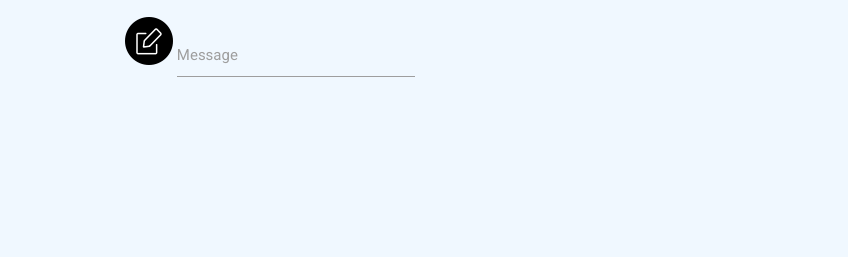
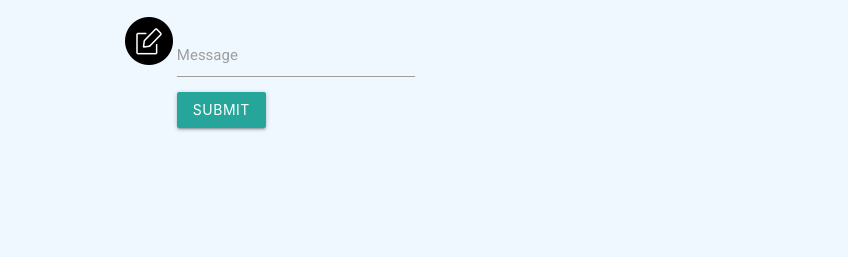
Before and after one commit to morralex/Basic-Portfolio, a plain HTML site: page contact.html in a window 1280 px wide. Shown: the part 391-648 px from the top of the page, 0-848 px from the left. Drawn offline with nearby package versions, Linux system fonts and the light colour scheme.

Commit message:
add submit

```diff
--- a/contact.html
+++ b/contact.html
@@ -59,7 +59,10 @@
                                         </div>
                                         <div class="input-field col s5">
                                             <textarea id="icon_prefix2" class="materialize-textarea"></textarea>
-                                            <label for="icon_prefix2">Message</label>
+                                            <label for="icon_prefix2">Message</label><button
+                                                class="btn waves-effect waves-light" type="submit"
+                                                name="action">Submit</button>
+
                                         </div>
                                     </div>
                                 </form>
```
